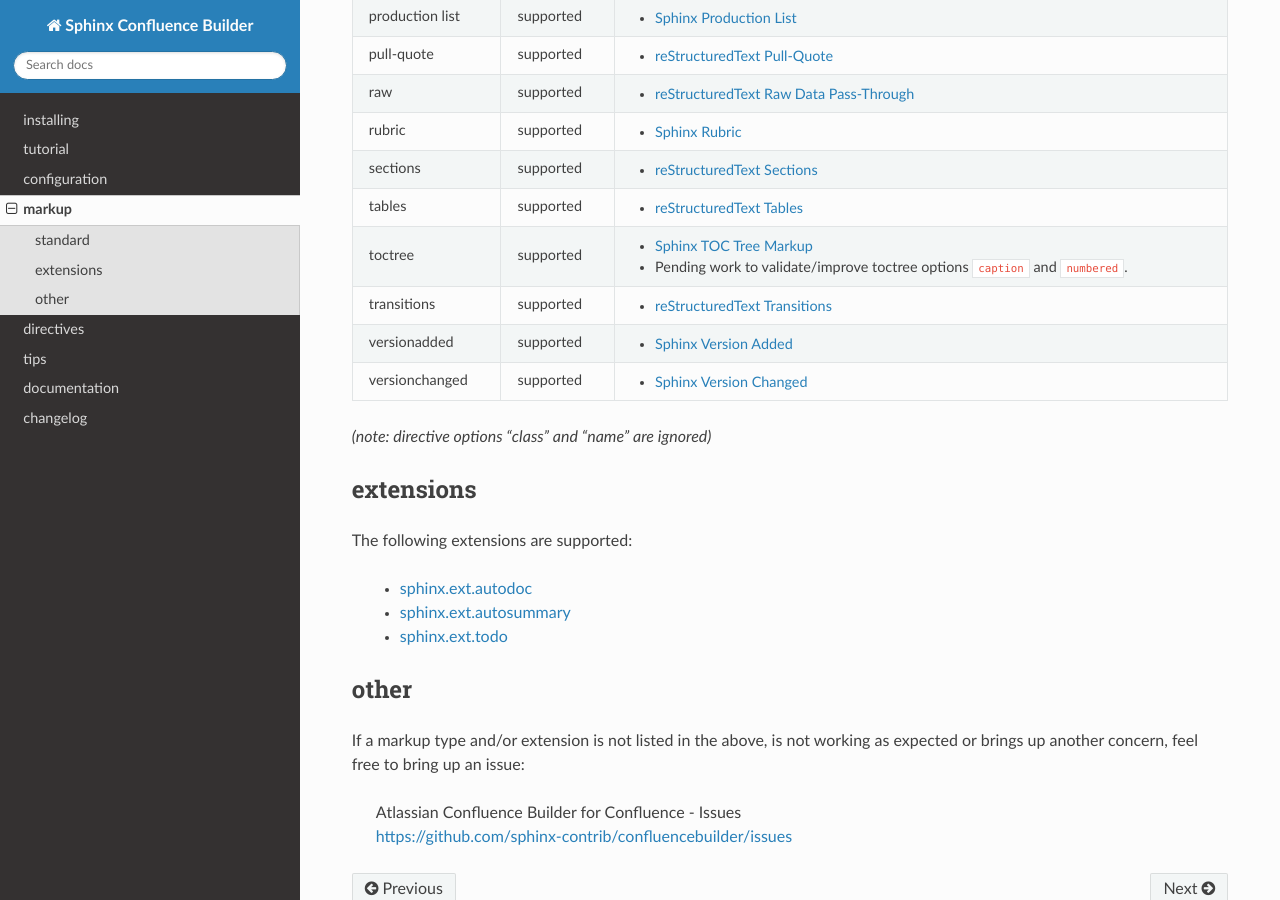
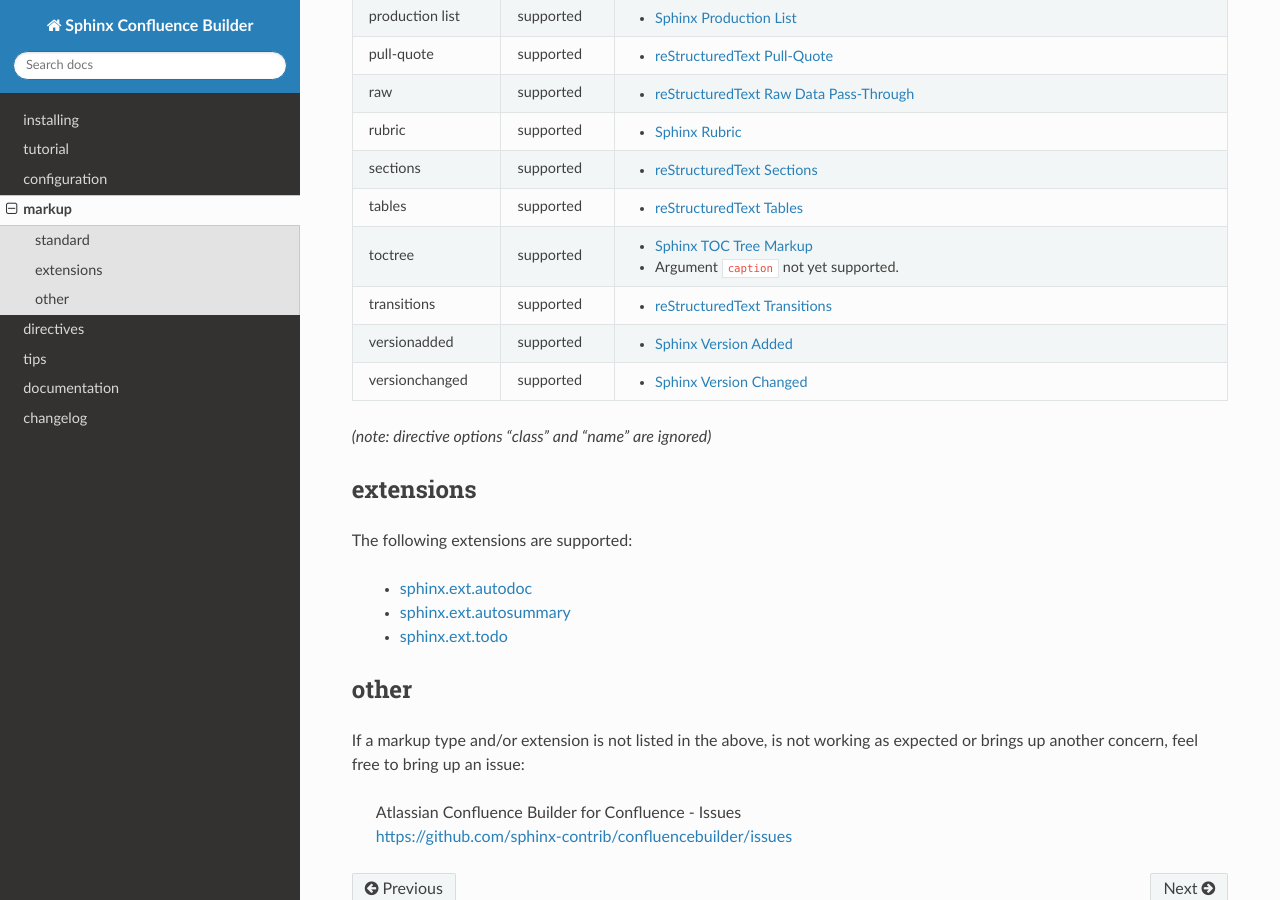
Before and after one commit to sphinx-contrib/confluencebuilder, a Sphinx documentation site: the page built from doc/markup.rst, in a window 1280 px wide and 900 px high, scrolled down 1594 px. Built offline with Sphinx 7.4.7 and the Read the Docs theme 2.0.0, drawn with Linux system fonts in a browser that asks for light colours.

Commit message:
doc: remove toctree numbered option from pending
toctree's `numbered` option should now be a supported capability in
this extension. Removing the "pending" note for the option.

Signed-off-by: James Knight <james.d.knight@live.com>

```diff
--- a/doc/markup.rst
+++ b/doc/markup.rst
@@ -67,8 +67,7 @@
 sections               supported     - `reStructuredText Sections`_
 tables                 supported     - `reStructuredText Tables`_
 toctree                supported     - `Sphinx TOC Tree Markup`_
-                                     - Pending work to validate/improve toctree
-                                       options ``caption`` and ``numbered``.
+                                     - Argument ``caption`` not yet supported.
 transitions            supported     - `reStructuredText Transitions`_
 versionadded           supported     - `Sphinx Version Added`_
 versionchanged         supported     - `Sphinx Version Changed`_
```
